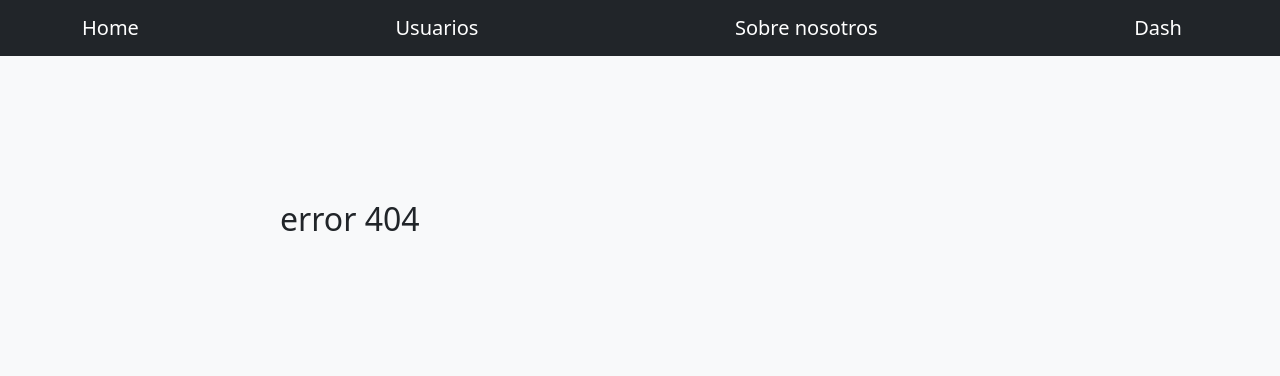
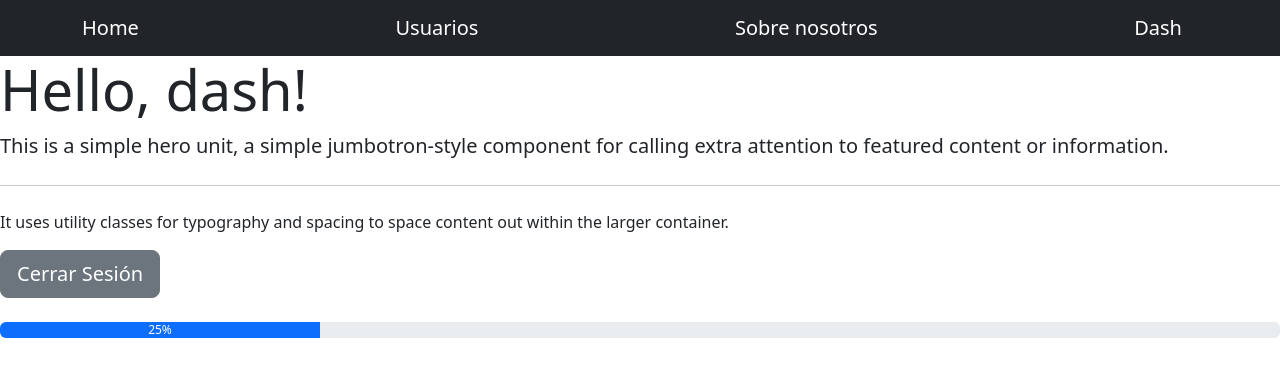
Before and after one commit to gustavo4490/react-router-v6-completo, a React (Create React App) app: page /dash/welcome in a window 1280 px wide. Before the commit this address had no page. Shown: the top 376 px of the page. Built offline with nearby package versions, Linux system fonts and the light colour scheme.

Commit message:
sub componente

```diff
--- a/src/App.js
+++ b/src/App.js
@@ -18,7 +18,7 @@ export default function App() {
         <Route path='/users' element={<Users/>} />
         <Route path='/salir' element={<Navigate to= "/users"/>} />
         <Route path='/users/:id' element={<UserPage/>} />
-        <Route path='/dash' element = {<Dash/>} />
+        <Route path='/dash/*' element = {<Dash/>} />
         <Route path='*' element= {<NotFound/>}/>
       </Routes>
     </BrowserRouter>
--- /dev/null
+++ b/src/components/SubComponenete.js
@@ -0,0 +1,18 @@
+import React from 'react'
+
+export default function SubComponenete() {
+  return (
+    <div className="progress">
+    <div
+      className="progress-bar"
+      role="progressbar"
+      style={{ width: '25%' }}
+      aria-valuenow={25}
+      aria-valuemin={0}
+      aria-valuemax={100}
+    >
+      25%
+    </div>
+  </div>
+  )
+}
--- a/src/pages/Dash.js
+++ b/src/pages/Dash.js
@@ -1,10 +1,11 @@
-import { useNavigate } from "react-router-dom"
+import { useNavigate, Route, Routes } from "react-router-dom"
+import SubComponenete from "../components/SubComponenete";
 
 export default function Dash() {
     const navigate = useNavigate();
 
-    const handleClic = () =>{
-       navigate('/');
+    const handleClic = () => {
+        navigate('/');
     }
     return (
         <div className="jumbotron">
@@ -14,6 +15,11 @@ export default function Dash() {
             <p>It uses utility classes for typography and spacing to space content out within the larger container.</p>
 
             <button onClick={handleClic} type="button" className="btn btn-secondary btn-lg mx-auto">Cerrar Sesión</button>
+            <br/>
+            <br/>
+            <Routes>
+                <Route path="welcome" element={<SubComponenete/>} />
+            </Routes>
         </div>
     )
 }
```
